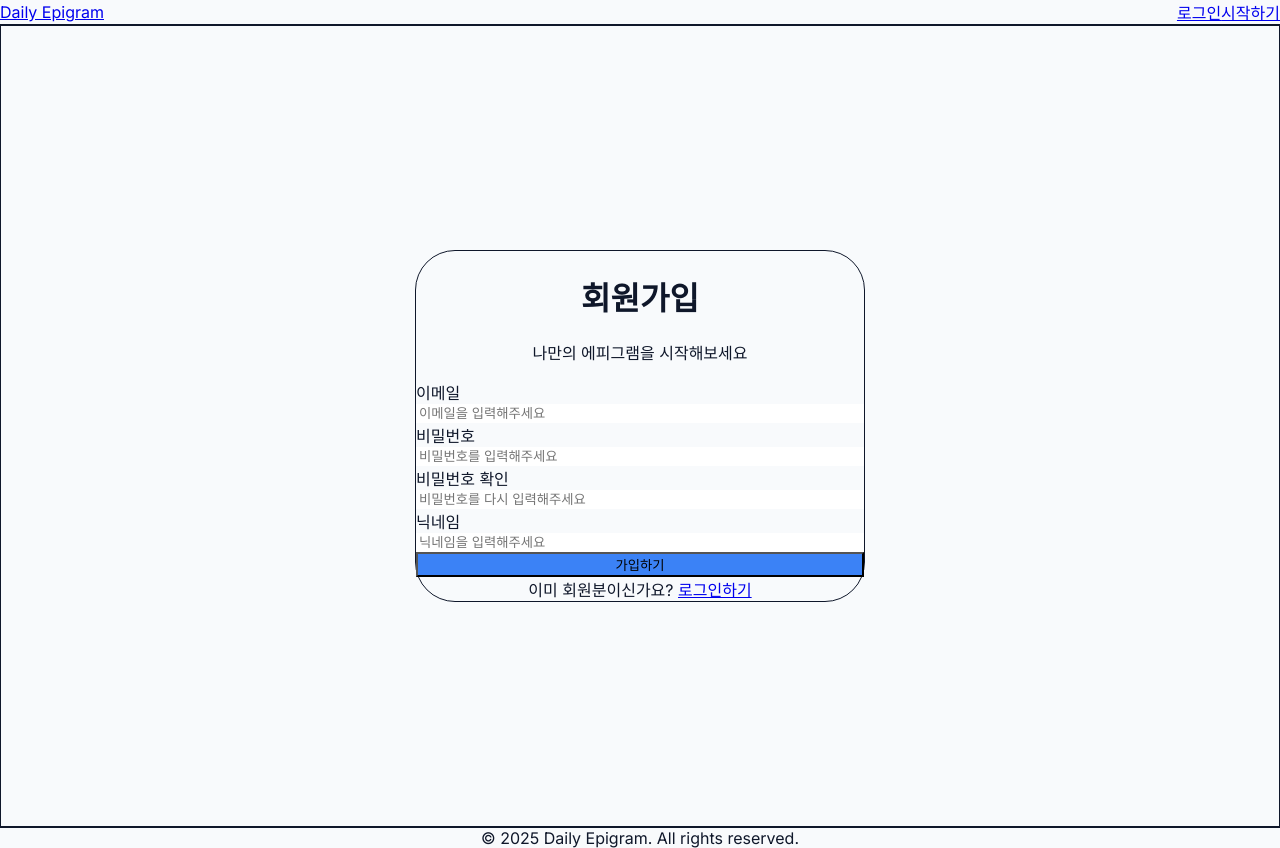
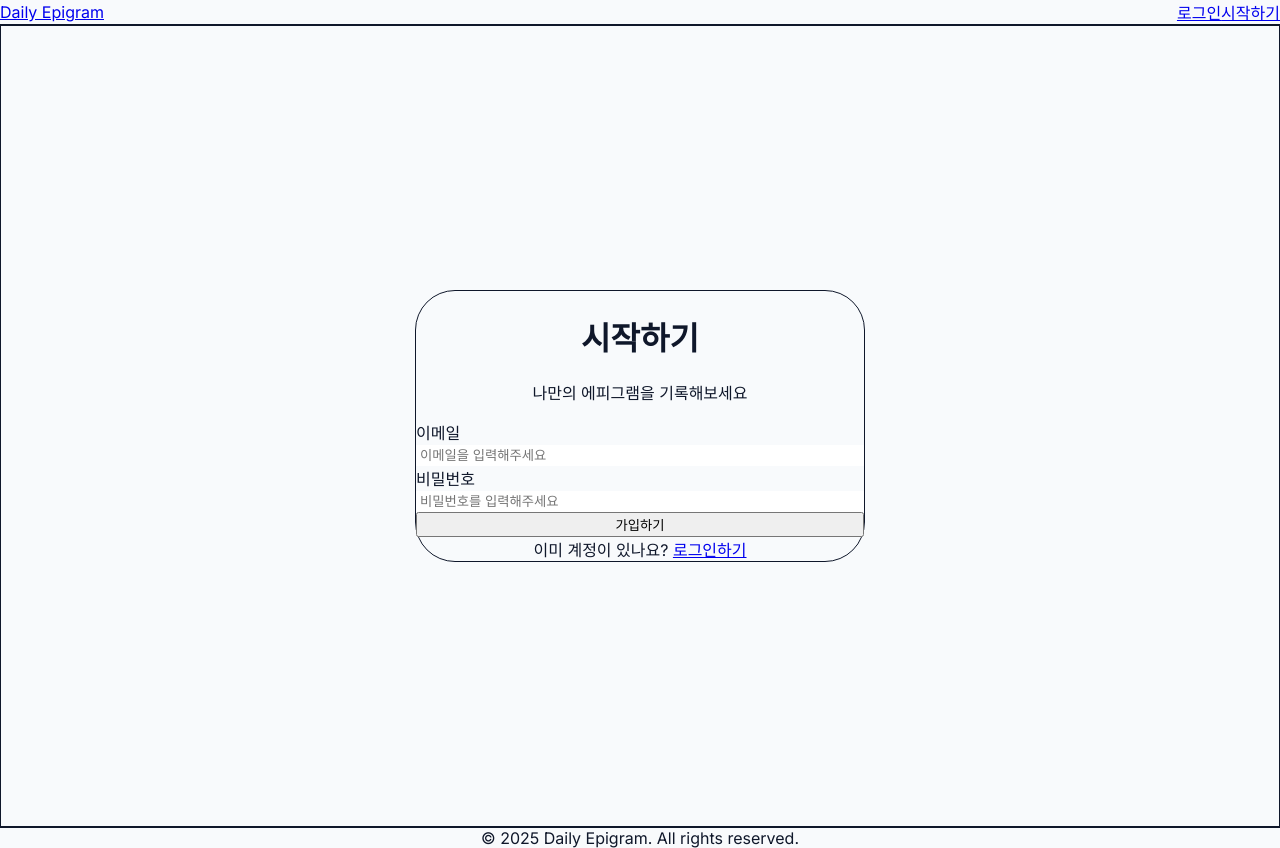
Before and after one commit to GODJINYOUNG/daily-epigram, a Next.js app: page /signup in a window 1280 px wide. Built offline with nearby package versions, Linux system fonts and the light colour scheme.

Commit message:
fix: 기능 추가 및 디자인 최종 수정

```diff
--- a/src/app/(auth)/signup/page.tsx
+++ b/src/app/(auth)/signup/page.tsx
@@ -1,73 +1,68 @@
 "use client";
 
+import React, { useState } from "react";
 import Link from "next/link";
 
 export default function SignUpPage() {
+  const [email, setEmail] = useState("");
+
+  const handleSignUp = (e: React.FormEvent) => {
+    e.preventDefault();
+    alert(`${email}님, 회원가입 버튼이 정상 작동합니다!`);
+  };
+
   return (
-    <div className="flex min-h-screen items-center justify-center bg-[#F8FAFC]">
-      <div className="w-[450px] rounded-[40px] bg-white p-12 shadow-sm border border-slate-100">
-        <div className="mb-12 text-center">
-          <h1 className="text-3xl font-black text-slate-900 tracking-tight">
-            회원가입
+    <div className="flex min-h-screen items-center justify-center bg-slate-50 p-6">
+      <div className="w-full max-w-[450px] rounded-[40px] bg-white p-12 shadow-xl shadow-slate-200/50 border border-slate-100">
+        <div className="mb-10 text-center">
+          <h1 className="text-3xl font-[900] text-slate-900 tracking-tight">
+            시작하기
           </h1>
-          <p className="mt-3 text-slate-400 font-medium">
-            나만의 에피그램을 시작해보세요
+          <p className="mt-2 text-slate-400 font-medium">
+            나만의 에피그램을 기록해보세요
           </p>
         </div>
 
-        <form
-          className="flex flex-col gap-6"
-          onSubmit={(e) => e.preventDefault()}
-        >
-          <div className="flex flex-col gap-2">
+        <form className="space-y-6" onSubmit={handleSignUp}>
+          <div className="space-y-2">
             <label className="ml-1 text-sm font-bold text-slate-700">
               이메일
             </label>
             <input
-              className="h-14 rounded-2xl bg-slate-50 px-5 text-slate-900 placeholder:text-slate-300 border border-transparent focus:border-blue-500 focus:bg-white transition-all"
+              type="email"
+              required
+              value={email}
+              onChange={(e) => setEmail(e.target.value)}
               placeholder="이메일을 입력해주세요"
+              className="w-full h-14 rounded-2xl bg-slate-50 px-5 text-slate-900 border-2 border-transparent focus:border-blue-500 focus:bg-white outline-none transition-all"
             />
           </div>
-          <div className="flex flex-col gap-2">
+
+          {/* 비밀번호 등 다른 필드들도 동일한 스타일 적용 */}
+          <div className="space-y-2">
             <label className="ml-1 text-sm font-bold text-slate-700">
               비밀번호
             </label>
             <input
               type="password"
-              className="h-14 rounded-2xl bg-slate-50 px-5 text-slate-900 placeholder:text-slate-300 border border-transparent focus:border-blue-500 focus:bg-white transition-all"
               placeholder="비밀번호를 입력해주세요"
-            />
-          </div>
-          <div className="flex flex-col gap-2">
-            <label className="ml-1 text-sm font-bold text-slate-700">
-              비밀번호 확인
-            </label>
-            <input
-              type="password"
-              className="h-14 rounded-2xl bg-slate-50 px-5 text-slate-900 placeholder:text-slate-300 border border-transparent focus:border-blue-500 focus:bg-white transition-all"
-              placeholder="비밀번호를 다시 입력해주세요"
-            />
-          </div>
-          <div className="flex flex-col gap-2">
-            <label className="ml-1 text-sm font-bold text-slate-700">
-              닉네임
-            </label>
-            <input
-              className="h-14 rounded-2xl bg-slate-50 px-5 text-slate-900 placeholder:text-slate-300 border border-transparent focus:border-blue-500 focus:bg-white transition-all"
-              placeholder="닉네임을 입력해주세요"
+              className="w-full h-14 rounded-2xl bg-slate-50 px-5 text-slate-900 border-2 border-transparent focus:border-blue-500 focus:bg-white outline-none transition-all"
             />
           </div>
 
-          <button className="mt-4 h-15 rounded-2xl bg-[#3B82F6] text-lg font-bold text-white shadow-lg shadow-blue-100 transition-all hover:bg-blue-600 active:scale-95">
+          <button
+            type="submit"
+            className="mt-4 w-full h-14 rounded-2xl bg-blue-600 text-lg font-bold text-white shadow-lg shadow-blue-200 hover:bg-blue-700 active:scale-[0.98] transition-all"
+          >
             가입하기
           </button>
         </form>
 
         <div className="mt-10 text-center">
-          <span className="text-sm text-slate-400">이미 회원분이신가요? </span>
+          <span className="text-sm text-slate-400">이미 계정이 있나요? </span>
           <Link
             href="/login"
-            className="text-sm font-bold text-blue-500 hover:underline"
+            className="text-sm font-bold text-blue-600 hover:underline"
           >
             로그인하기
           </Link>
--- a/src/tailwind.config.ts
+++ b/src/tailwind.config.ts
@@ -2,24 +2,11 @@ import type { Config } from "tailwindcss";
 
 const config: Config = {
   content: [
-    "./src/pages/**/*.{js,ts,jsx,tsx,mdx}",
-    "./src/components/**/*.{js,ts,jsx,tsx,mdx}",
-    "./src/app/**/*.{js,ts,jsx,tsx,mdx}",
-    "./src/**/*.{js,ts,jsx,tsx,mdx}",
+    "./src/**/*.{js,ts,jsx,tsx,mdx}", // 이 줄이 있으면 (auth), (main) 모두 다 읽습니다.
   ],
   theme: {
-    extend: {
-      colors: {
-        background: "var(--background)",
-        foreground: "var(--foreground)",
-      },
-      borderRadius: {
-        "4xl": "2rem",
-        "5xl": "2.5rem",
-      },
-    },
+    extend: {},
   },
   plugins: [],
 };
-
 export default config;
```
